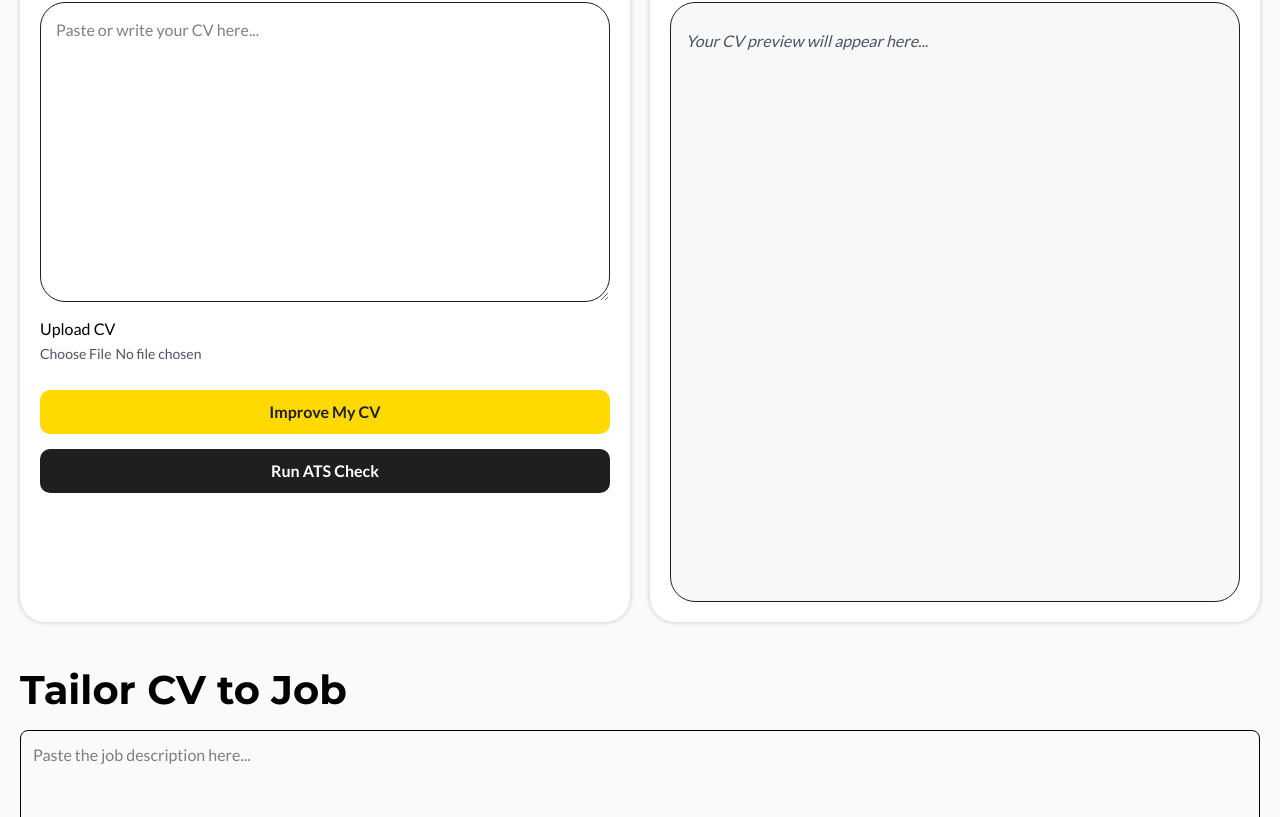
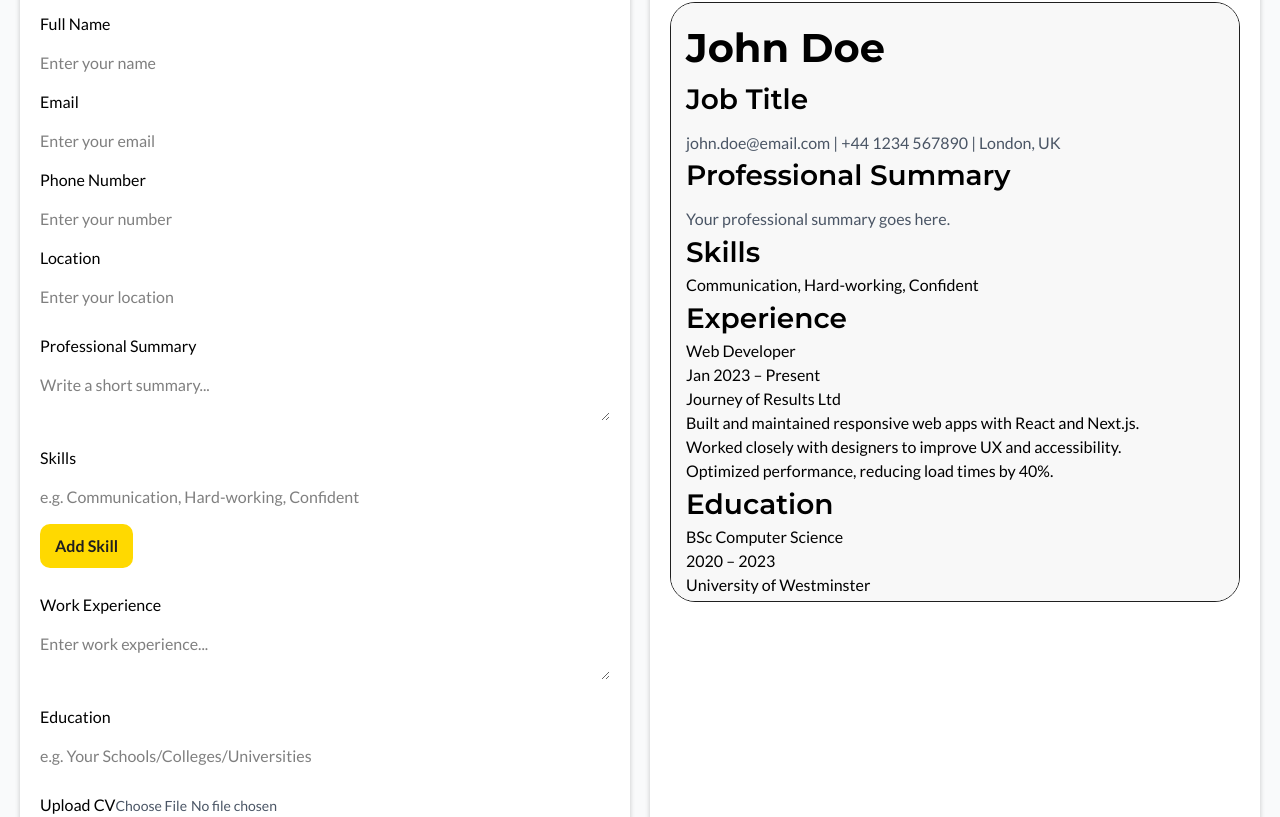
Before and after one commit to Carlston325/gradedge, a Next.js app: page /cv in a window 1280 px wide. Shown: the part 443-1260 px from the top of the page. Built offline with nearby package versions, Linux system fonts and the light colour scheme; a web font is replaced by a local one.

Commit message:
cv page updates

```diff
--- a/app/cv/page.js
+++ b/app/cv/page.js
@@ -1,10 +1,73 @@
 "use client";
-import { useState } from "react";
+import { useState, useEffect } from "react";
 import "../styles/cv-page.css";
+import DefaultCV, { CvTemplateOne } from "../ui/CvTemplates";
 
 export default function CVPage() {
-  const [cvText, setCvText] = useState("");
+  const [name, setName] = useState("");
+  const [email, setEmail] = useState("");
+  const [number, setNumber] = useState("");
+  const [location, setLocation] = useState("");
+  const [summary, setSummary] = useState("");
+  const [skills, setSkills] = useState([""]);
+  const [workExperience, setWorkExperience] = useState("");
+  const [education, setEducation] = useState("");
+
+  const [cvPreview, setCvPreview] = useState("");
+  const [previewEnabled, setPreviewEnabled] = useState(false);
+
+  // add more inputs for skills
+  const [addedSkill, setAddedSkill] = useState(false);
+  const [skillArray, setSkillArray] = useState([]);
+  function addSkill() {
+    setAddedSkill(true);
+
+    setSkills(...skills, skillArray);
+  }
+
+  function submitCv() {
+    const fullCVData = {
+      name,
+      email,
+      number,
+      location,
+      summary,
+      skills,
+      workExperience,
+      education,
+    };
+
+    setCvPreview(fullCVData);
+    setPreviewEnabled(true);
+  }
+
+  useEffect(() => {
+    if (previewEnabled) {
+      setCvPreview({
+        name,
+        email,
+        number,
+        location,
+        summary,
+        skills,
+        workExperience,
+        education,
+      });
+    }
+  }, [
+    name,
+    email,
+    number,
+    location,
+    summary,
+    skills,
+    workExperience,
+    education,
+  ]);
+
   const [jobDesc, setJobDesc] = useState("");
+
+  console.log(cvPreview);
 
   return (
     <main>
@@ -19,14 +82,98 @@ export default function CVPage() {
         {/* Left Panel: Input  */}
         <div className="left-panel">
           <h2>Enter CV Details</h2>
-          {/* Write CV */}
+
+          {/* Basic Info */}
+          <div className="input-group">
+            <label htmlFor="name">Full Name</label>
+            <input
+              id="name"
+              type="text"
+              placeholder="Enter your name"
+              value={name}
+              onChange={(e) => setName(e.target.value)}
+            />
+
+            <label htmlFor="email">Email</label>
+            <input
+              id="email"
+              type="text"
+              placeholder="Enter your email"
+              value={name}
+              onChange={(e) => setEmail(e.target.value)}
+            />
+
+            <label htmlFor="number">Phone Number</label>
+            <input
+              id="number"
+              type="number"
+              placeholder="Enter your number"
+              value={name}
+              onChange={(e) => setNumber(e.target.value)}
+            />
+
+            <label htmlFor="location">Location</label>
+            <input
+              id="location"
+              type="location"
+              placeholder="Enter your location"
+              value={name}
+              onChange={(e) => setLocation(e.target.value)}
+            />
+          </div>
+
+          {/* Summary */}
+          <div className="input-group">
+            <label htmlFor="summary">Professional Summary</label>
             <textarea
-            id="cvUserInput"
-            placeholder="Paste or write your CV here..."
-            value={cvText}
-            onChange={(e) => setCvText(e.target.value)}
+              id="summary"
+              placeholder="Write a short summary..."
+              value={summary}
+              onChange={(e) => setSummary(e.target.value)}
             />
+          </div>
+
+          {/* Skills */}
+          <div className="input-group">
+            <label htmlFor="skills">Skills</label>
+            {addedSkill ? <p>{skills}</p> : null}
+            <input
+              id="skills"
+              type="text"
+              placeholder="e.g. Communication, Hard-working, Confident"
+              value={skills}
+              onChange={(e) => setSkillArray(e.target.value)}
+            />
+
+            <button className="main-btn-style" onClick={addSkill}>
+              Add Skill
+            </button>
+          </div>
+
+          {/* Work Experience*/}
+          <div className="input-group">
+            <label htmlFor="cvUserInput">Work Experience</label>
+            <textarea
+              id="workExperience"
+              placeholder="Enter work experience..."
+              value={workExperience}
+              onChange={(e) => setWorkExperience(e.target.value)}
+            />
+          </div>
+
+          {/* Education */}
+          <div className="input-group">
+            <label htmlFor="skills">Education</label>
+            <input
+              id="education"
+              type="text"
+              placeholder="e.g. Your Schools/Colleges/Universities"
+              value={education}
+              onChange={(e) => setEducation(e.target.value)}
+            />
+          </div>
           {/* Upload CV */}
+          <div className="input-group">
             <label>
               <span>Upload CV</span>
               <input
@@ -35,9 +182,13 @@ export default function CVPage() {
                 className="small-text"
               />
             </label>
-          {/* Btns: Improve & ATS */}
-          <div>
-            <button className="main-btn-style !w-full">Improve My CV</button>
+          </div>
+
+          {/* Buttons */}
+          <div className="btn-group">
+            <button className="main-btn-style !w-full" onClick={submitCv}>
+              Improve My CV
+            </button>
             <button className="secondary-btn-style !w-full">
               Run ATS Check
             </button>
@@ -48,13 +199,7 @@ export default function CVPage() {
         <div className="right-panel">
           <h2>Live Preview</h2>
           <div>
-            {cvText ? (
-              <pre>{cvText}</pre>
-            ) : (
-              <p className="text-gray-400 italic">
-                Your CV preview will appear here...
-              </p>
-            )}
+            {cvPreview ? <CvTemplateOne data={cvPreview} /> : <DefaultCV />}
           </div>
         </div>
       </div>
--- a/app/not-found.js
+++ b/app/not-found.js
@@ -1,4 +1,3 @@
-// app/not-found.tsx
 export default function NotFound() {
   return (
     <div className="flex flex-col items-center justify-center min-h-screen text-center">
--- a/app/[profile]/page.js
+++ b/app/profile/[users]/page.js
@@ -1,7 +1,7 @@
 export default function Profile() {
   return (
     <div>
-      <main>Profile</main>
+      <main>Profile Page</main>
     </div>
   );
 }
--- /dev/null
+++ b/app/ui/CvTemplates.js
@@ -0,0 +1,126 @@
+function CvTemplateOne(props) {
+  const data = props.data;
+
+  return (
+    <div className="cv-template">
+      {/* Header */}
+      <div className="cv-header">
+        <h2 className="cv-name">{data.name}</h2>
+
+        <div className="cv-contact">
+          <span>{data.email}</span> | <span>{data.phone}</span> |{" "}
+          <span>{data.location}</span>
+        </div>
+      </div>
+
+      {/* Summary */}
+      <div className="cv-section">
+        <h3>Professional Summary</h3>
+        <p>{data.summary}</p>
+      </div>
+
+      {/* Skills */}
+      <div className="cv-section">
+        <h3>Skills</h3>
+        <div className="cv-skills">{data.skills}</div>
+      </div>
+
+      {/* Experience */}
+      <div className="cv-section">
+        <h3>Experience</h3>
+        <div className="cv-job">
+          <div className="cv-job-header">
+            <div className="cv-job-title">Web Developer</div>
+            <div className="cv-job-dates">Jan 2023 – Present</div>
+          </div>
+          <div className="cv-job-company">Journey of Results Ltd</div>
+          <ul>
+            <li>
+              Built and maintained responsive web apps with React and Next.js.
+            </li>
+            <li>
+              Worked closely with designers to improve UX and accessibility.
+            </li>
+            <li>Optimized performance, reducing load times by 40%.</li>
+          </ul>
+        </div>
+      </div>
+
+      {/* Education */}
+      <div className="cv-section">
+        <h3>Education</h3>
+        <div className="cv-edu">
+          <div className="cv-edu-header">
+            <div className="cv-edu-title">BSc Computer Science</div>
+            <div className="cv-edu-dates">2020 – 2023</div>
+          </div>
+          <div className="cv-edu-institution">University of Westminster</div>
+        </div>
+      </div>
+    </div>
+  );
+}
+
+function DefaultCv() {
+  return (
+    <div className="cv-template">
+      {/* Header */}
+      <div className="cv-header">
+        <h2 className="cv-name">John Doe</h2>
+        <h3 className="cv-title">Job Title</h3>
+        <p className="cv-contact">
+          <span>john.doe@email.com</span> | <span>+44 1234 567890</span> |{" "}
+          <span>London, UK</span>
+        </p>
+      </div>
+
+      {/* Summary */}
+      <div className="cv-section">
+        <h3>Professional Summary</h3>
+        <p>Your professional summary goes here.</p>
+      </div>
+
+      {/* Skills */}
+      <div className="cv-section">
+        <h3>Skills</h3>
+        <div className="cv-skills">Communication, Hard-working, Confident</div>
+      </div>
+
+      {/* Experience */}
+      <div className="cv-section">
+        <h3>Experience</h3>
+        <div className="cv-job">
+          <div className="cv-job-header">
+            <div className="cv-job-title">Web Developer</div>
+            <div className="cv-job-dates">Jan 2023 – Present</div>
+          </div>
+          <div className="cv-job-company">Journey of Results Ltd</div>
+          <ul>
+            <li>
+              Built and maintained responsive web apps with React and Next.js.
+            </li>
+            <li>
+              Worked closely with designers to improve UX and accessibility.
+            </li>
+            <li>Optimized performance, reducing load times by 40%.</li>
+          </ul>
+        </div>
+      </div>
+
+      {/* Education */}
+      <div className="cv-section">
+        <h3>Education</h3>
+        <div className="cv-edu">
+          <div className="cv-edu-header">
+            <div className="cv-edu-title">BSc Computer Science</div>
+            <div className="cv-edu-dates">2020 – 2023</div>
+          </div>
+          <div className="cv-edu-institution">University of Westminster</div>
+        </div>
+      </div>
+    </div>
+  );
+}
+
+export default DefaultCv;
+export { CvTemplateOne };
--- a/app/ui/Footer.js
+++ b/app/ui/Footer.js
@@ -44,7 +44,7 @@ export default () => {
           <li>Facebook</li>
           <li>LinkedIn</li>
         </ul>
-        <h4>© GRADEDGE 2025</h4>
+        <h5>© JobEdge made by GRADEDGE</h5>
       </div>
     </footer>
   );
--- a/app/ui/Hero.js
+++ b/app/ui/Hero.js
@@ -58,7 +58,7 @@ export default function Hero(props) {
   return (
     <div className="hero h-130">
       <div className="hero-title">
-        <h2>Hello, I am GRADEDGE</h2>
+        <h2>Hello, I am JobEdge</h2>
         <h3>But what matters is.</h3>
         <h1 className="title">Who Are You ______</h1>
       </div>
```
Lines whose indentation alone changed are shown as unchanged.
